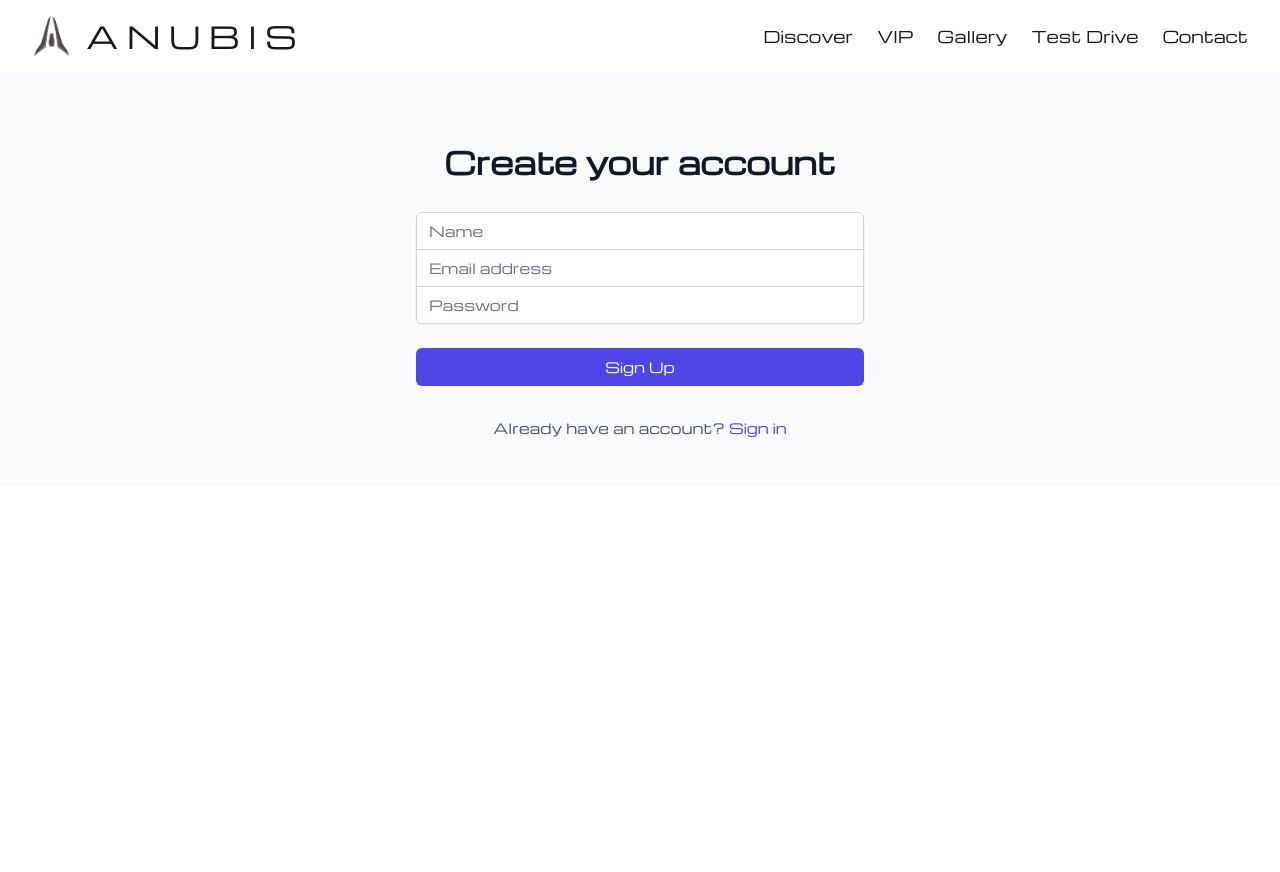
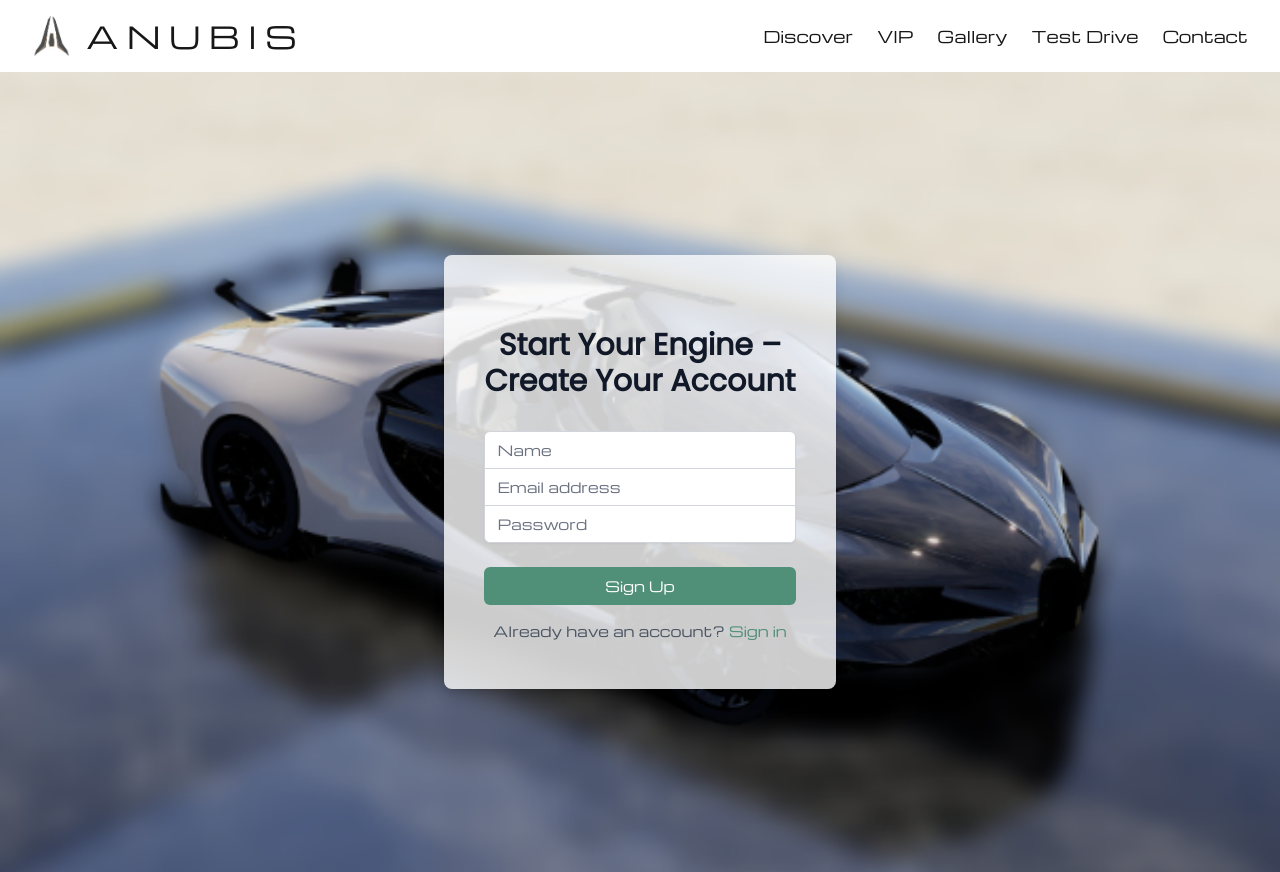
Before and after one commit to laausic/hci, a Next.js app in the folder anubisApp/: page /vip in a window 1280 px wide. Before the commit the page ends 800 px from the top, so only its background shows below. Built offline with nearby package versions, Linux system fonts and the light colour scheme.

Commit message:
Edited sign up page and changed image resolution in vip

```diff
--- a/anubisApp/src/app/purchase/page.tsx
+++ b/anubisApp/src/app/purchase/page.tsx
@@ -21,9 +21,9 @@ export default function PurchasePage() {
           backgroundSize: '100% auto'
         }}>
 
-        <div className="p-4 mb-72 md:p-6">
-          <h1 className="text-5xl font-light font-michroma max-sm:hidden">
-              Only way to become ELITE <br /> is to drive ELITE.
+        <div className="p-4 mb-32 md:p-6">
+          <h1 className="text-5xl text-white backdrop-blur-sm bg-white/10 rounded-lg shadow-md font-light font-michroma max-sm:hidden px-6 py-4">
+            Only way to become ELITE <br /> is to drive ELITE.
           </h1>
         </div>
       </main>
@@ -60,13 +60,14 @@ export default function PurchasePage() {
 
       {/* Background Image */}
       <main
-        className="flex flex-col justify-center items-start p-4 bg-cover bg-center bg-no-repeat w-full sm:h-auto"
+        className="flex flex-col justify-center items-start p-4 bg-cover bg-center bg-no-repeat h-screen w-full max-sm:h-80"
         style={{
-          backgroundImage: `url(/img/vip-1.png)`,
+          backgroundImage: 'url(/img/vip-1.png)',
+          backgroundSize: '100% auto'
         }}>
 
-        <div className="p-4 mb-96 md:p-6">
-          <h1 className="text-5xl font-light font-michroma max-sm:text-2xl max-sm:hidden">
+        <div className="p-4 mb-32 md:p-6">
+          <h1 className="text-5xl font-light text-white backdrop-blur-md shadow-lg font-michroma max-sm:text-2xl max-sm:hidden px-6 py-4">
             Influence with STYLE <br /> represent with AMBASSADOR.
           </h1>
         </div>
--- a/anubisApp/src/app/vip/page.tsx
+++ b/anubisApp/src/app/vip/page.tsx
@@ -46,11 +46,11 @@ export default function SignUp() {
 };
 
   return (
-    <div className="flex flex-1 items-center justify-center bg-gray-50 py-12 px-4 sm:px-6 lg:px-8">
-      <div className="max-w-md w-full space-y-8">
+    <div className="w-full h-screen bg-cover bg-center bg-no-repeat flex items-center justify-center" style={{ backgroundImage: "url('/img/contact-background.png')"}}>
+    <div className="py-12 px-8 sm:px-10 bg-white/80 rounded-lg shadow-lg max-w-md">
         <div>
-          <h2 className="mt-6 text-center text-3xl font-extrabold text-gray-900">
-            Create your account
+          <h2 className="mt-6 text-center text-3xl font-extrabold font-poppins text-gray-900">
+            Start Your Engine – <br/>Create Your Account
           </h2>
         </div>
         <form className="mt-8 space-y-6" onSubmit={signUp}>
@@ -80,7 +80,7 @@ export default function SignUp() {
                 type="email"
                 autoComplete="email"
                 required
-                className="appearance-none rounded-none relative block w-full px-3 py-2 border border-gray-300 placeholder-gray-500 text-gray-900 focus:outline-none focus:ring-indigo-500 focus:border-indigo-500 focus:z-10 sm:text-sm"
+                className="appearance-none rounded-none relative block w-full px-3 py-2 border border-gray-300 placeholder-gray-500 text-gray-900 focus:outline-none focus:z-10 sm:text-sm"
                 placeholder="Email address"
                 value={email}
                 onChange={(e) => setEmail(e.target.value)}
@@ -96,7 +96,7 @@ export default function SignUp() {
                 type="password"
                 autoComplete="current-password"
                 required
-                className="appearance-none rounded-none relative block w-full px-3 py-2 border border-gray-300 placeholder-gray-500 text-gray-900 rounded-b-md focus:outline-none focus:ring-indigo-500 focus:border-indigo-500 focus:z-10 sm:text-sm"
+                className="appearance-none rounded-none relative block w-full px-3 py-2 border border-gray-300 placeholder-gray-500 text-gray-900 rounded-b-md focus:outline-none focus:z-10 sm:text-sm"
                 placeholder="Password"
                 value={password}
                 onChange={(e) => setPassword(e.target.value)}
@@ -108,7 +108,7 @@ export default function SignUp() {
             <button
               type="submit"
               disabled={loading}
-              className="group relative w-full flex justify-center py-2 px-4 border border-transparent text-sm font-medium rounded-md text-white bg-indigo-600 hover:bg-indigo-700 focus:outline-none focus:ring-2 focus:ring-offset-2 focus:ring-indigo-500"
+              className="group relative w-full flex justify-center py-2 px-4 border border-transparent text-sm font-medium rounded-md text-white bg-[#519078] hover:bg-[#608078] focus:outline-none focus:ring-2 focus:ring-offset-2 focus:ring-indigo-500"
             >
               {loading ? (
                 <svg
@@ -140,11 +140,12 @@ export default function SignUp() {
 
         <p className="mt-4 text-center text-sm text-gray-600">
         Already have an account?{" "}
-        <a href="/vip/signin" className="font-medium text-indigo-600 hover:text-indigo-500">
+        <a href="/vip/signin" className="font-medium text-[#519078] hover:text-[#608078]">
           Sign in
         </a>
       </p>
       </div>
     </div>
+
   );
 }
```
Also changed, not shown: 1 other file (tests, documents, lock files or other folders).
